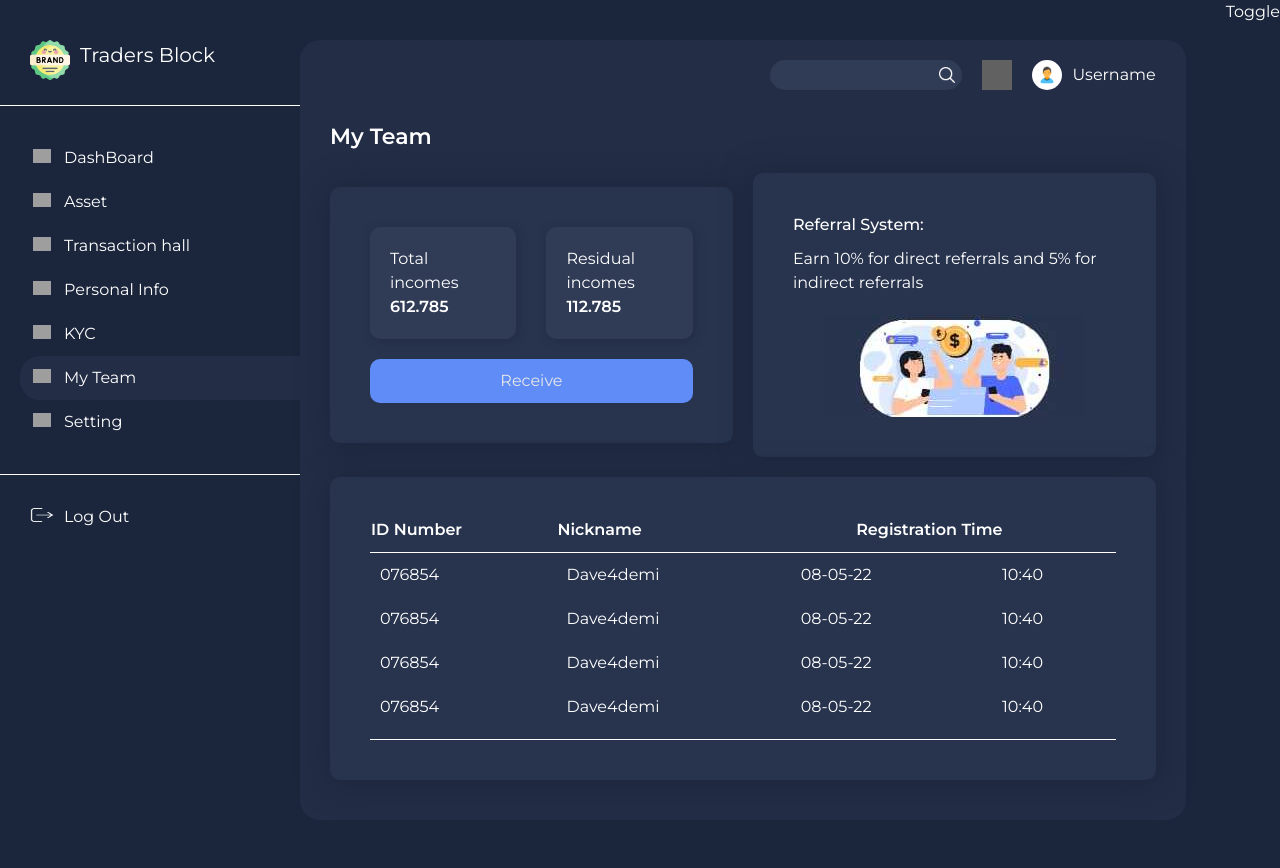
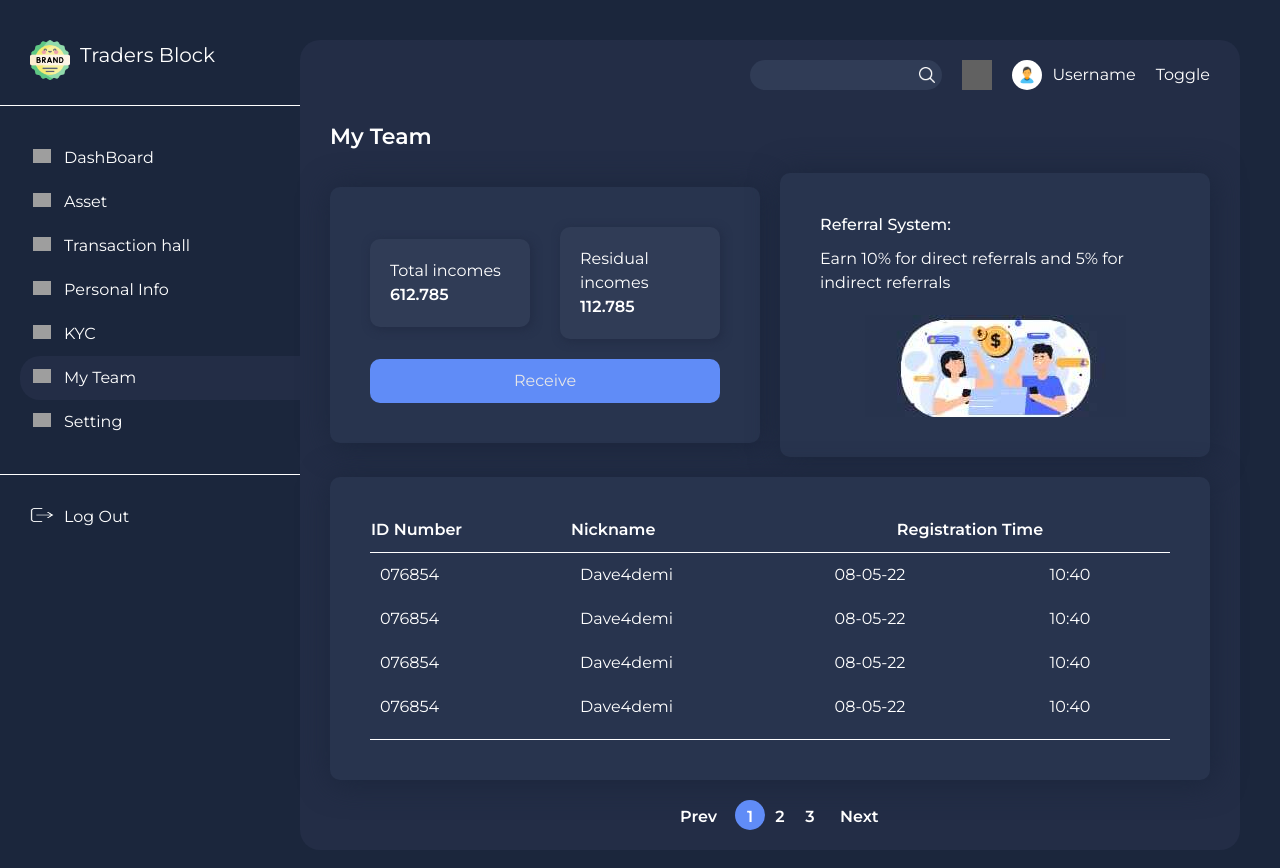
Before and after one commit to that-it-nerd/traders-block, a Next.js app: page / in a window 1280 px wide. Shown: the top 868 px of the page. Built offline with nearby package versions, Linux system fonts and the light colour scheme; grey boxes are pictures that could not be loaded.

Commit message:
theme toggle

```diff
--- a/components/HeroScreen/heroScreen.module.scss
+++ b/components/HeroScreen/heroScreen.module.scss
@@ -13,4 +13,26 @@
     font-size: 22px;
     font-weight: 800;
   }
+
+  .pagination {
+    ul {
+      li {
+        text-align: center;
+        font-weight: 600;
+        width: 30px;
+        height: 30px;
+        padding: 5px;
+        border-radius: 50%;
+        &.active_page {
+          background-color: var(--blue);
+        }
+        &:first-child {
+          margin-right: 30px;
+        }
+        &:last-child {
+          margin-left: 10px;
+        }
+      }
+    }
+  }
 }
--- a/components/HeroScreen/index.tsx
+++ b/components/HeroScreen/index.tsx
@@ -33,6 +33,15 @@ const HeroScreen = () => {
       <div className={`flex justify-start items-center`}>
         <Card type={"table"} />
       </div>
+      <div className={`flex justify-center ${styles.pagination}`}>
+        <ul className="flex justify-between">
+          <li>Prev</li>
+          <li className={`${styles.active_page} `}>1</li>
+          <li>2</li>
+          <li>3</li>
+          <li>Next</li>
+        </ul>
+      </div>
       {/* <DashBoard data={data} setData={setData} /> */}
     </div>
   );
--- a/components/TopBar/index.tsx
+++ b/components/TopBar/index.tsx
@@ -1,25 +1,38 @@
-import React from 'react'
-import styles from './topBar.module.scss'
-interface User{
-	id:number;
-	name:string;
-	icon:string;
+import React, { useState } from "react";
+import styles from "./topBar.module.scss";
+interface User {
+  id: number;
+  name: string;
+  icon: string;
 }
 const TopBar = () => {
   return (
     <div className={styles.top_bar}>
       <div className={styles.search_container}>
-        <input type="text"  />
-        <span className={styles.icon}><img src='/images/search.png' /></span>
+        <input type="text" />
+        <span className={styles.icon}>
+          <img src="/images/search.png" />
+        </span>
       </div>
       <div className={styles.bell_icon}>
-        <img src='/images/bell.png' />
+        <img src="/images/bell.png" />
       </div>
       <div className={styles.user}>
-            <span className={styles.user_image_container}><img className={styles.user_image} src='/images/userImage.png' /></span><span>Username</span>
+        <span className={styles.user_image_container}>
+          <img className={styles.user_image} src="/images/userImage.png" />
+        </span>
+        <span>Username</span>
+      </div>
+      <div
+        onClick={() => {
+          const theme = localStorage.getItem("theme");
+          localStorage.setItem("theme", theme === "light" ? "dark" : "light");
+        }}
+      >
+        Toggle
       </div>
     </div>
-  )
-}
+  );
+};
 
-export default TopBar
+export default TopBar;
--- a/pages/index.tsx
+++ b/pages/index.tsx
@@ -7,18 +7,11 @@ import Sidebar from "../components/Sidebar/index";
 import HeroScreen from "../components/HeroScreen";
 
 const Home: NextPage = () => {
-  const [toggle, setToggle] = useState<boolean>(true);
+  const theme = localStorage.getItem("theme");
   return (
-    <div className={`main-wrapper flex flex-row ${toggle ? "dark" : "light"}`}>
+    <div className={`main-wrapper flex flex-row ${theme}`}>
       <Sidebar />
       <HeroScreen />
-      <div
-        onClick={() => {
-          setToggle(!toggle);
-        }}
-      >
-        Toggle
-      </div>
     </div>
   );
 };
```
Lines whose indentation alone changed are shown as unchanged.
